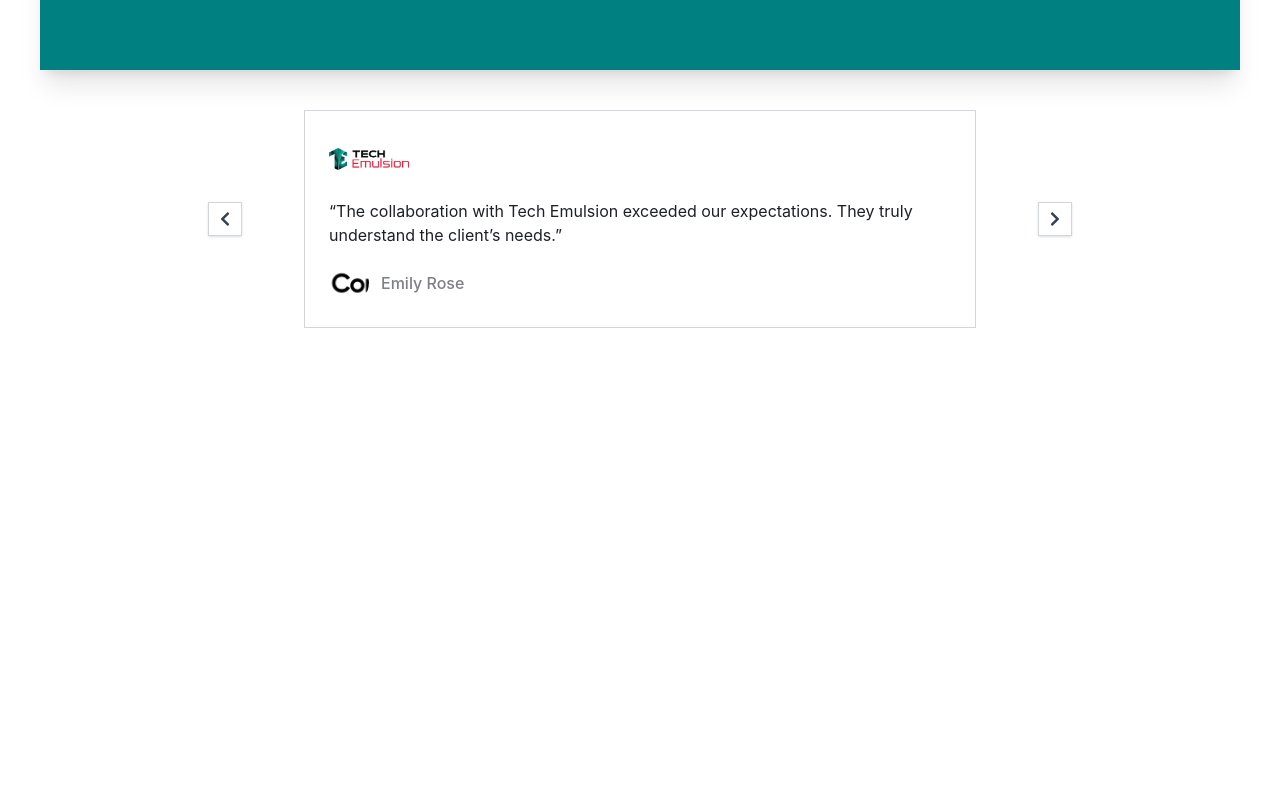
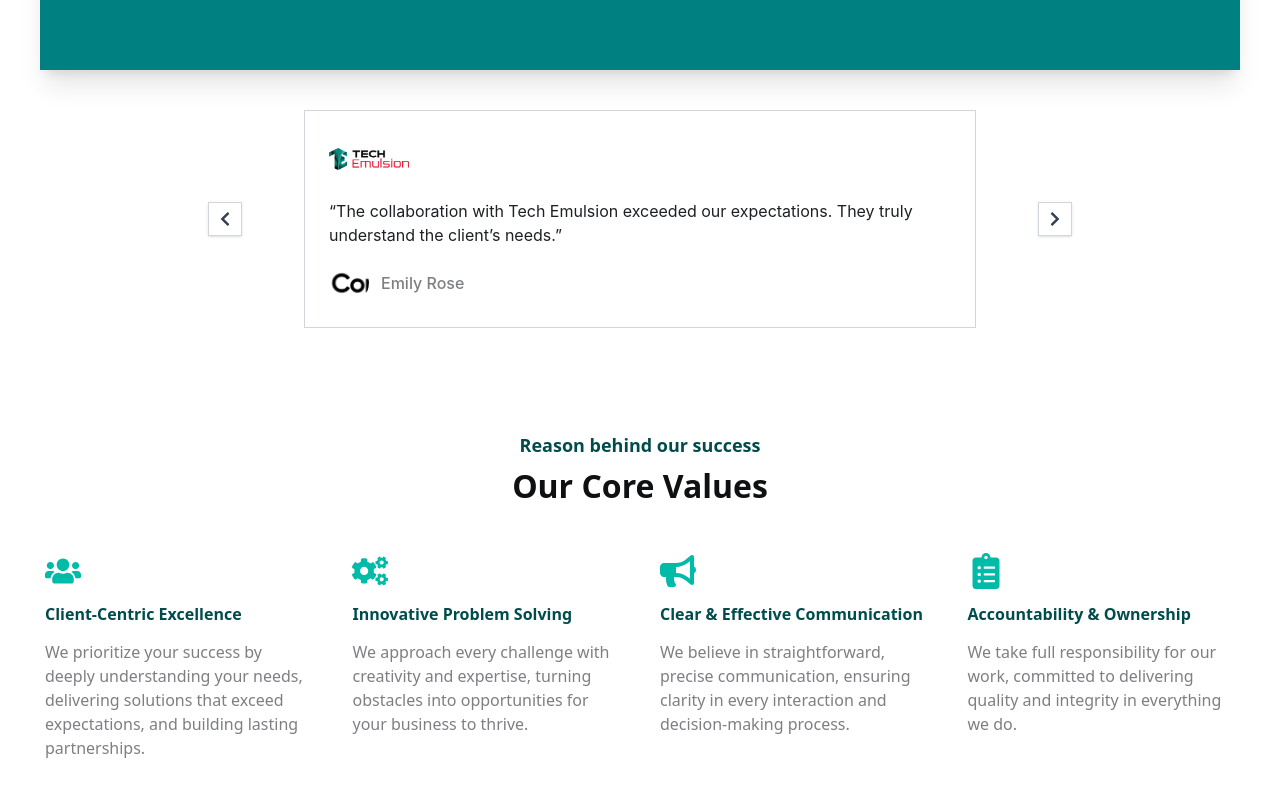
Before and after one commit to Itx-Ahmed/Tech-Emulsion, a React (Vite) app: page /about in a window 1280 px wide. Shown: the part 7517-8309 px from the top of the page. Before the commit the page ends 7885 px from the top, so only its background shows below. Built offline with nearby package versions, Linux system fonts and the light colour scheme; the HTML template or start-up script is replaced by a standard one.

Commit message:
coreValues component has been designed successfully

```diff
--- /dev/null
+++ b/src/components/about/CoreValues/index.tsx
@@ -0,0 +1,64 @@
+import { FaUsers, FaCogs, FaBullhorn, FaClipboardList } from "react-icons/fa";
+
+function CoreValues() {
+  const values = [
+    {
+      title: "Client-Centric Excellence",
+      description:
+        "We prioritize your success by deeply understanding your needs, delivering solutions that exceed expectations, and building lasting partnerships.",
+      icon: <FaUsers className="text-4xl text-teal-500" />,
+    },
+    {
+      title: "Innovative Problem Solving",
+      description:
+        "We approach every challenge with creativity and expertise, turning obstacles into opportunities for your business to thrive.",
+      icon: <FaCogs className="text-4xl text-teal-500" />,
+    },
+    {
+      title: "Clear & Effective Communication",
+      description:
+        "We believe in straightforward, precise communication, ensuring clarity in every interaction and decision-making process.",
+      icon: <FaBullhorn className="text-4xl text-teal-500" />,
+    },
+    {
+      title: "Accountability & Ownership",
+      description:
+        "We take full responsibility for our work, committed to delivering quality and integrity in everything we do.",
+      icon: <FaClipboardList className="text-4xl text-teal-500" />,
+    },
+  ];
+
+  return (
+    <section className="py-16 px-4 bg-white">
+      <div className="max-w-7xl mx-auto text-center">
+        <h2 className="text-[18px] font-bold text-[#004C4C] mb-2">
+          Reason behind our success
+        </h2>
+        <h3 className="text-[32px] font-bold text-[#0E1012] leading-[38px] mb-12">
+          Our Core Values
+        </h3>
+
+        <div className="flex flex-wrap justify-center gap-10 text-left">
+          {values.map((val, index) => (
+            <div
+              key={index}
+              className="flex flex-col w-full sm:w-[45%] lg:w-[22%] gap-4"
+            >
+              <div className="self-start">{val.icon}</div>
+
+              <h4 className="text-[16px] font-bold text-[#004C4C] leading-[19px]">
+                {val.title}
+              </h4>
+
+              <p className="text-[16px] font-normal text-[#7D7F83] leading-[24px]">
+                {val.description}
+              </p>
+            </div>
+          ))}
+        </div>
+      </div>
+    </section>
+  );
+}
+
+export default CoreValues;
--- a/src/pages/about/index.tsx
+++ b/src/pages/about/index.tsx
@@ -1,4 +1,5 @@
 import AboutAndConnectSection from "../../components/about/about-and-connect-section";
+import CoreValues from "../../components/about/CoreValues";
 import CreativePortfolio from "../../components/about/CreativePortfolio";
 import HowweEmpower from "../../components/about/HowweEmpower";
 import Innofusiontech from "../../components/about/Innofusiontech";
@@ -20,6 +21,7 @@ function About() {
       <SaaSShowcase />
       <TrustedByBrands />
       <Testimonials />
+      <CoreValues />
     </>
   );
 }
```
